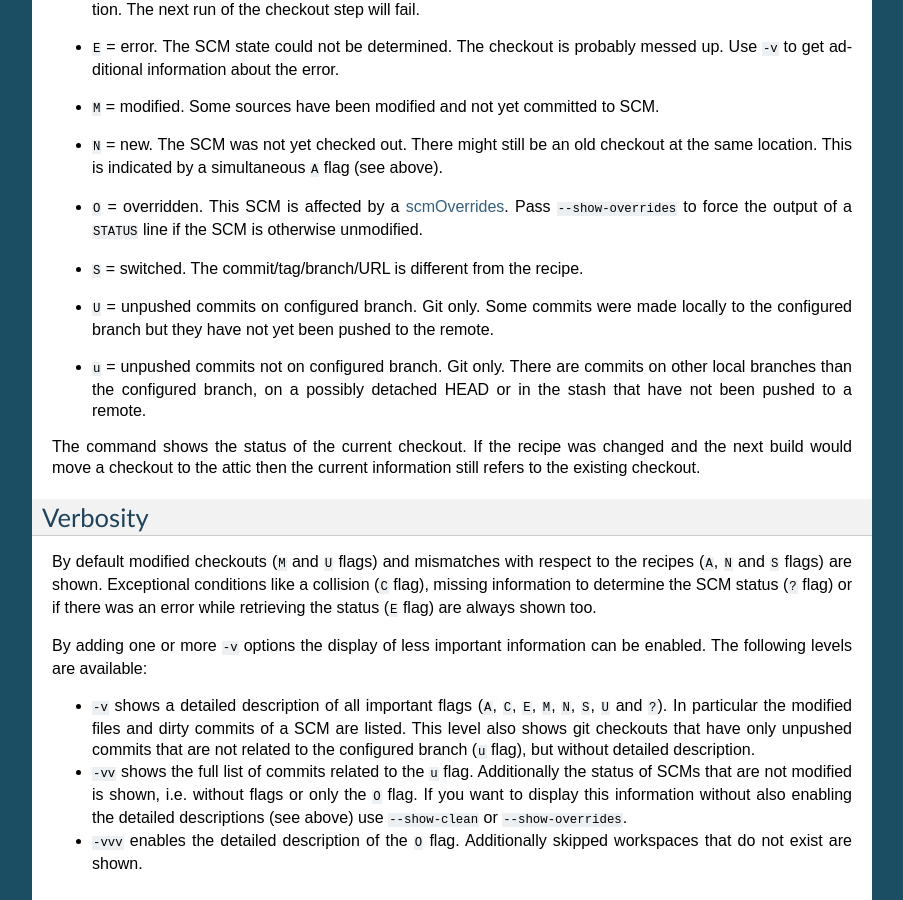
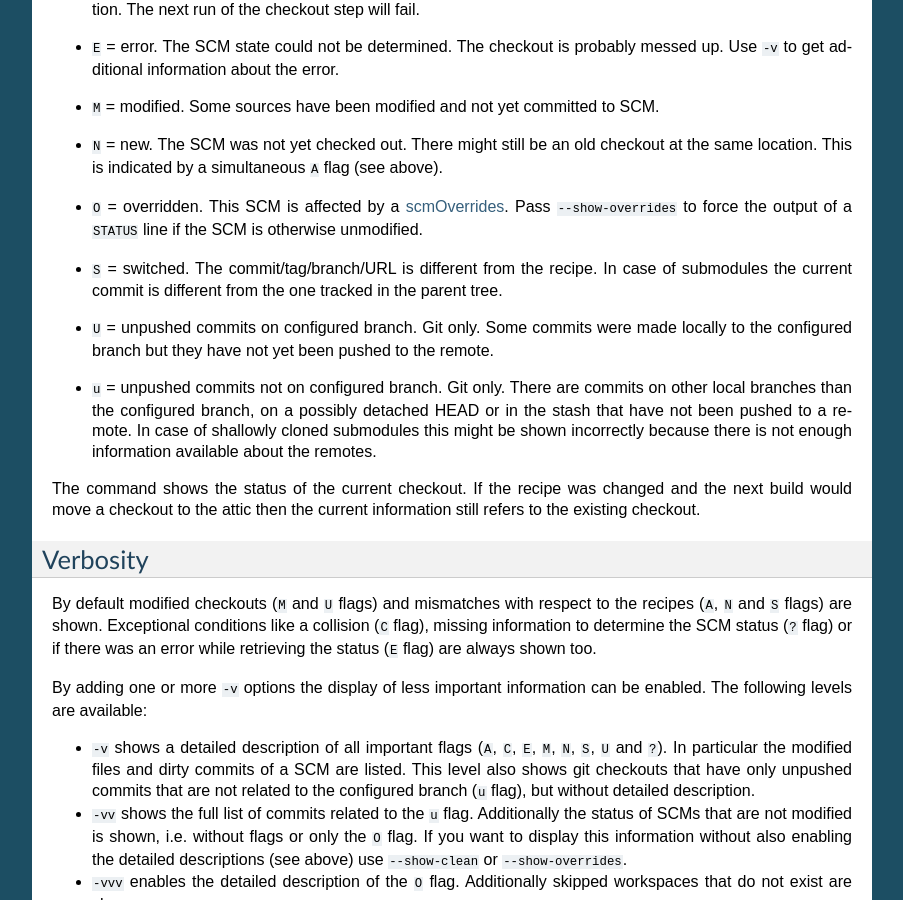
Before and after one commit to BobBuildTool/bob, a Sphinx documentation site: the page built from doc/manpages/bob-status.rst, in a window 1280 px wide and 900 px high, scrolled down 1936 px. Shown: the whole window, without its empty margins (198-1101 px from the left). Built offline with Sphinx 7.4.7, drawn with Linux system fonts in a browser that asks for light colours; formulas are drawn with MathJax 3; the version number could not be read and is left out.

Commit message:
doc: add some clarification for bob-status with submodules

```diff
--- a/doc/manpages/bob-status.rst
+++ b/doc/manpages/bob-status.rst
@@ -117,12 +117,16 @@ Status codes can be interpreted as follows:
 - ``O`` = overridden. This SCM is affected by a
   :ref:`configuration-config-scmOverrides`. Pass ``--show-overrides`` to force
   the output of a ``STATUS`` line if the SCM is otherwise unmodified.
-- ``S`` = switched. The commit/tag/branch/URL is different from the recipe.
+- ``S`` = switched. The commit/tag/branch/URL is different from the recipe. In
+  case of submodules the current commit is different from the one tracked in
+  the parent tree.
 - ``U`` = unpushed commits on configured branch. Git only. Some commits were made
   locally to the configured branch but they have not yet been pushed to the remote.
 - ``u`` = unpushed commits not on configured branch. Git only. There are commits
   on other local branches than the configured branch, on a possibly detached HEAD
-  or in the stash that have not been pushed to a remote.
+  or in the stash that have not been pushed to a remote. In case of shallowly
+  cloned submodules this might be shown incorrectly because there is not enough
+  information available about the remotes.
 
 The command shows the status of the current checkout. If the recipe was changed and
 the next build would move a checkout to the attic then the current information still
```
